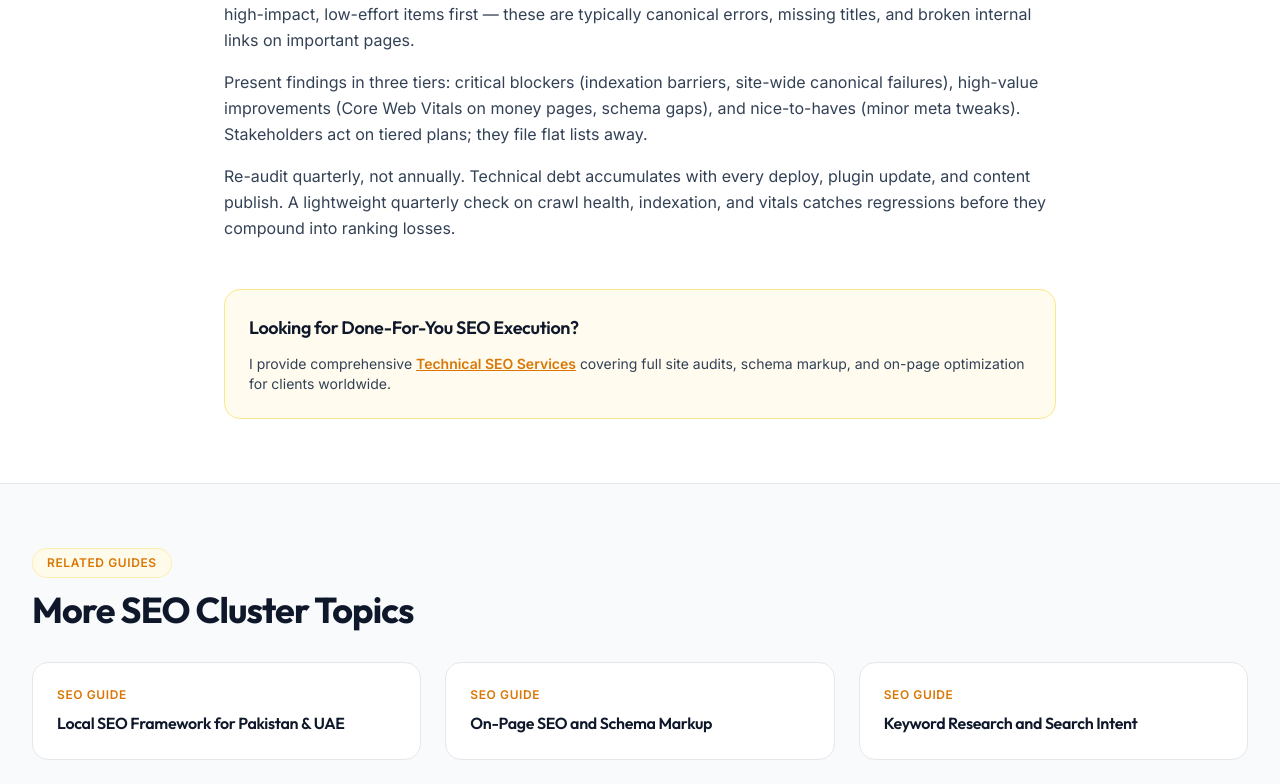
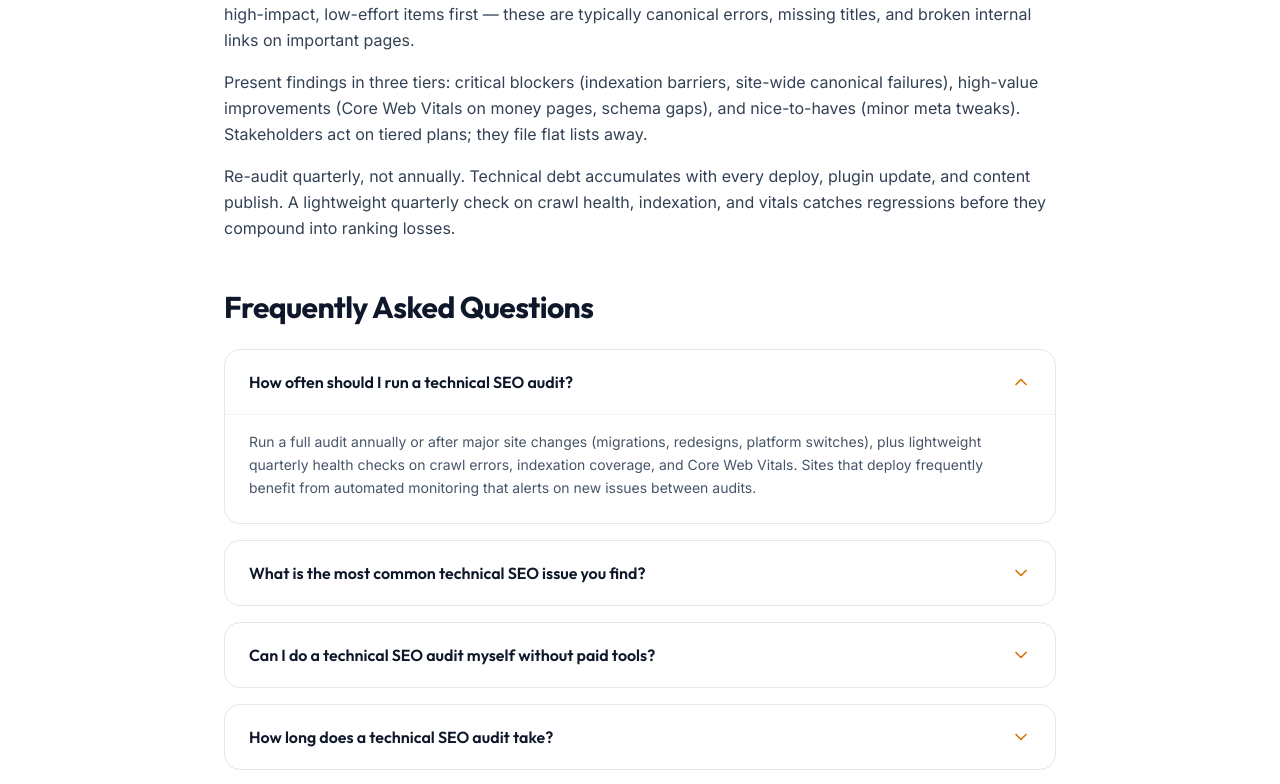
Before and after one commit to rashidbloch1351/rashidazam.me, a Next.js app: page /seo/technical-seo-audit-guide in a window 1280 px wide. Shown: the part 2275-3059 px from the top of the page. Built offline with nearby package versions, Linux system fonts and the light colour scheme.

Commit message:
feat: render FAQAccordion with FAQPage schema on SEO guides (optional topic.faqs)

```diff
--- a/app/seo/[topic]/page.tsx
+++ b/app/seo/[topic]/page.tsx
@@ -10,6 +10,7 @@ import { QuickAnswer } from '@/components/QuickAnswer';
 import { AuthorBox } from '@/components/AuthorBox';
 import { CTABanner } from '@/components/CTABanner';
 import { seoClusterTopics } from '@/data/clusters/seo';
+import { FAQAccordion } from '@/components/FAQAccordion';
 
 export async function generateStaticParams() {
   return seoClusterTopics.map((topic) => ({
@@ -85,6 +86,17 @@ export default function SeoTopicPage({ params }: { params: { topic: string } })
             </div>
           ))}
 
+
+          {/* Guide FAQs */}
+          {topic.faqs && topic.faqs.length > 0 && (
+            <div className="space-y-6">
+              <h2 className="text-2xl sm:text-3xl font-heading font-bold text-slate-900">
+                Frequently Asked Questions
+              </h2>
+              <FAQAccordion items={topic.faqs} />
+            </div>
+          )}
+
           {/* Mandatory Contextual Link to Primary Service */}
           <div className="bg-amber-50/80 border border-amber-200 p-6 rounded-2xl space-y-3 my-8 shadow-2xs">
             <h3 className="font-heading font-semibold text-lg text-slate-900">
```
